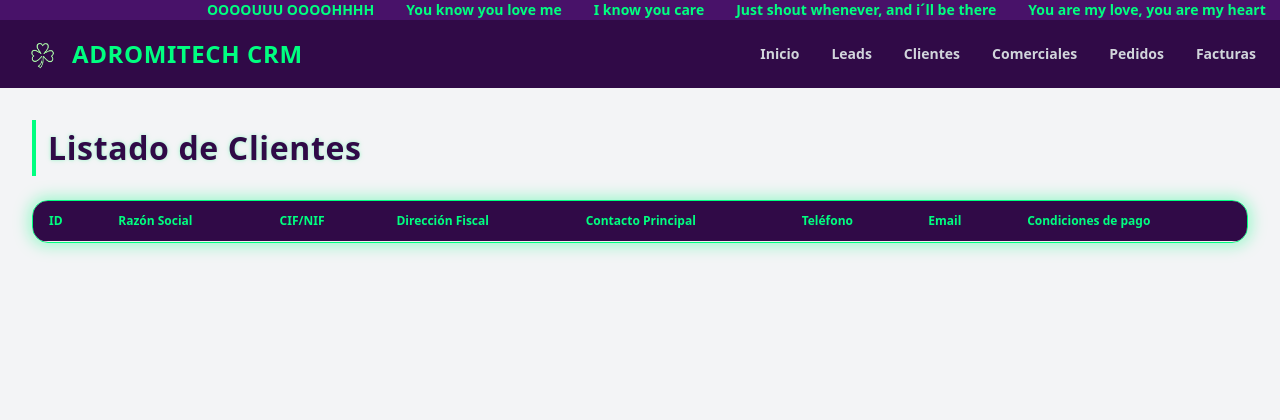
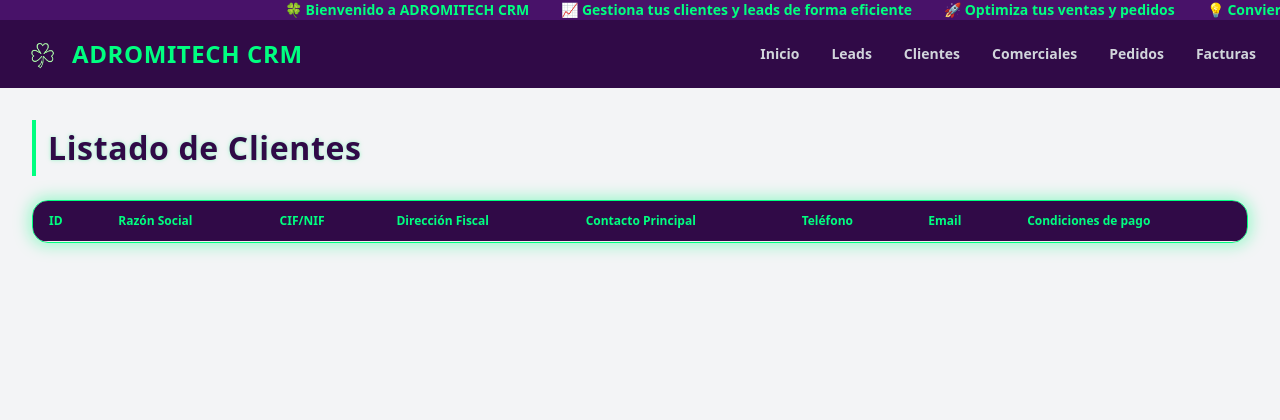
Before and after one commit to Alekai55/WEB-ADROMITECH-CRM, a Flask app: page /admin-clientes in a window 1280 px wide. Shown: the top 420 px of the page. Run offline with Flask 3, Linux system fonts and the light colour scheme; data that the repository does not hold is empty; some libraries are stand-ins or nearby versions.

Commit message:
Actualización del texto del menú interactivo

```diff
--- a/templates/menu.html
+++ b/templates/menu.html
@@ -3,11 +3,11 @@
 <!-- Barra superior animada con estadísticas  -->
 <div style="background-color: var(--color-oscuro-medio); overflow: hidden;">
     <div class="animacion text-sm" style="color: var(--color-acento);">
-        <span class="px-4 font-bold">OOOOUUU OOOOHHHH</span>
-        <span class="px-4 font-bold">You know you love me</span>
-        <span class="px-4 font-bold">I know you care</span>
-        <span class="px-4 font-bold">Just shout whenever, and i´ll be there</span>
-        <span class="px-4 font-bold">You are my love, you are my heart</span>
+        <span class="px-4 font-bold">🍀 Bienvenido a ADROMITECH CRM</span>
+        <span class="px-4 font-bold">📈 Gestiona tus clientes y leads de forma eficiente</span>
+        <span class="px-4 font-bold">🚀 Optimiza tus ventas y pedidos</span>
+        <span class="px-4 font-bold">💡 Convierte oportunidades en casos de éxito</span>
+        <span class="px-4 font-bold">📊 Control total de tu facturación</span>
     </div>
 </div>
 
```
